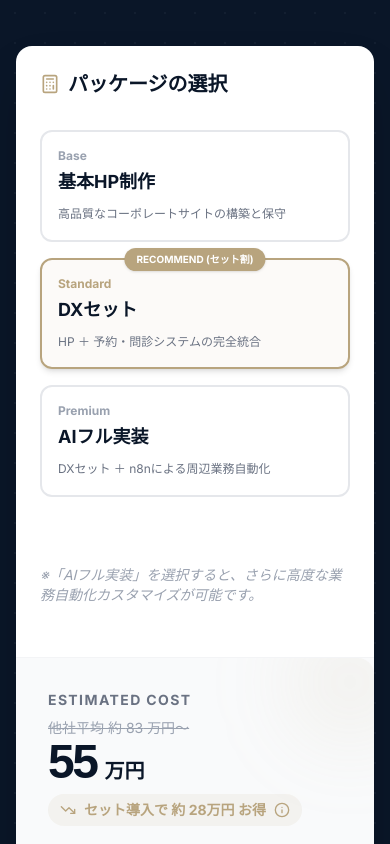
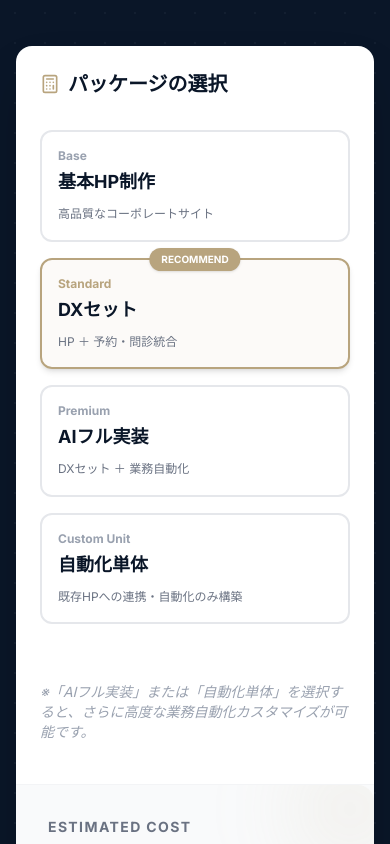
Before and after one commit to keoppp/systembook-HP, a Next.js app: page / in a window 390 px wide. Shown: the part 6640-7484 px from the top of the page. Built offline with nearby package versions, Linux system fonts and the light colour scheme.

Commit message:
Feat: Add standalone automation plan with custom budget slider

```diff
--- a/components/sections/EstimatorSection.tsx
+++ b/components/sections/EstimatorSection.tsx
@@ -25,8 +25,9 @@ export const COST_SAVING_EVIDENCE = {
 };
 
 export default function EstimatorSection() {
-  const [planType, setPlanType] = useState<'hp' | 'dx' | 'ai'>('dx');
+  const [planType, setPlanType] = useState<'hp' | 'dx' | 'ai' | 'auto_only'>('dx');
   const [aiLevel, setAiLevel] = useState<'partial' | 'standard' | 'full'>('standard');
+  const [autoOnlyValue, setAutoOnlyValue] = useState(40); // 20万〜100万のレンジ (Default 40万)
   const [calculatedTotal, setCalculatedTotal] = useState(0);
   const [calculatedMonthly, setCalculatedMonthly] = useState(0);
 
@@ -34,6 +35,11 @@ export default function EstimatorSection() {
     let total = 40; // 基本HP制作 (Base)
     let monthly = 1.5;
 
+    if (planType === 'auto_only') {
+      total = autoOnlyValue;
+      // 20万で保守2.0万、100万で保守5.0万のイメージ
+      monthly = 2.0 + ((autoOnlyValue - 20) * (3.0 / 80.0));
+    } else {
       // DXセット (+15万 / +1万)
       if (planType === 'dx' || planType === 'ai') {
         total += 15;
@@ -53,10 +59,12 @@ export default function EstimatorSection() {
           monthly += 1.5; // 1.5万〜
         }
       }
+    }
 
     setCalculatedTotal(total);
-    setCalculatedMonthly(monthly);
-  }, [planType, aiLevel]);
+    // 小数第1位までに丸める
+    setCalculatedMonthly(Number(monthly.toFixed(1)));
+  }, [planType, aiLevel, autoOnlyValue]);
 
   // 他社平均（総予算に対する独自のざっくり乗数として約1.5倍で算出→ SystemBookが2/3のコストを表現）
   const competitorAverage = Math.round(calculatedTotal * 1.5);
@@ -96,15 +104,15 @@ export default function EstimatorSection() {
               パッケージの選択
             </h3>
 
-            {/* 3 Steps Plan Selection */}
-            <div className="grid grid-cols-1 md:grid-cols-3 gap-4 mb-10">
+            {/* 4 Steps Plan Selection */}
+            <div className="grid grid-cols-1 md:grid-cols-2 xl:grid-cols-4 gap-4 mb-10">
               <button
                 onClick={() => setPlanType('hp')}
                 className={`text-left p-4 rounded-xl border-2 transition-all ${planType === 'hp' ? 'border-gold bg-gold/5 shadow-md' : 'border-gray-200 hover:border-gold/50'}`}
               >
                 <div className="text-xs font-bold text-gray-400 mb-1">Base</div>
                 <div className="font-bold text-midnight mb-2 text-lg">基本HP制作</div>
-                <div className="text-xs text-gray-500 leading-relaxed">高品質なコーポレートサイトの構築と保守</div>
+                <div className="text-xs text-gray-500 leading-relaxed">高品質なコーポレートサイト</div>
               </button>
 
               <button
@@ -112,11 +120,11 @@ export default function EstimatorSection() {
                 className={`relative text-left p-4 rounded-xl border-2 transition-all ${planType === 'dx' ? 'border-gold bg-gold/5 shadow-md' : 'border-gray-200 hover:border-gold/50'}`}
               >
                 <div className="absolute -top-3 left-1/2 -translate-x-1/2 bg-gold text-white text-[10px] font-bold px-3 py-1 rounded-full shadow-sm whitespace-nowrap">
-                  RECOMMEND (セット割)
+                  RECOMMEND
                 </div>
                 <div className="text-xs font-bold text-gold mb-1">Standard</div>
                 <div className="font-bold text-midnight mb-2 text-lg">DXセット</div>
-                <div className="text-xs text-gray-500 leading-relaxed">HP ＋ 予約・問診システムの完全統合</div>
+                <div className="text-xs text-gray-500 leading-relaxed">HP ＋ 予約・問診統合</div>
               </button>
 
               <button
@@ -125,52 +133,58 @@ export default function EstimatorSection() {
               >
                 <div className="text-xs font-bold text-gray-400 mb-1">Premium</div>
                 <div className="font-bold text-midnight mb-2 text-lg">AIフル実装</div>
-                <div className="text-xs text-gray-500 leading-relaxed">DXセット ＋ n8nによる周辺業務自動化</div>
+                <div className="text-xs text-gray-500 leading-relaxed">DXセット ＋ 業務自動化</div>
+              </button>
+
+              <button
+                onClick={() => setPlanType('auto_only')}
+                className={`text-left p-4 rounded-xl border-2 transition-all ${planType === 'auto_only' ? 'border-gold bg-gold/5 shadow-md' : 'border-gray-200 hover:border-gold/50'}`}
+              >
+                <div className="text-xs font-bold text-gray-400 mb-1">Custom Unit</div>
+                <div className="font-bold text-midnight mb-2 text-lg">自動化単体</div>
+                <div className="text-xs text-gray-500 leading-relaxed">既存HPへの連携・自動化のみ構築</div>
               </button>
             </div>
 
-            {/* Sub-slider strictly for AI level */}
-            {planType === 'ai' && (
+            {/* Sub-slider strictly for Auto-only level */}
+            {planType === 'auto_only' && (
               <div className="bg-gray-50 p-6 rounded-xl border border-gray-100 animate-in fade-in slide-in-from-bottom-4 duration-500">
                 <div className="flex justify-between items-end mb-6">
                   <div>
-                    <div className="font-bold text-midnight mb-1">AI業務自動化レベルの詳細</div>
-                    <div className="text-sm text-gray-500">FAX処理、カルテ転記、リマインド等のカバー範囲</div>
+                    <div className="font-bold text-midnight mb-1">自動化の規模（ご予算感）</div>
+                    <div className="text-sm text-gray-500">自動化したい業務の範囲に合わせて調整してください</div>
                   </div>
+                  <div className="text-2xl font-bold text-gold">{autoOnlyValue}万円</div>
                 </div>
 
                 <input
                   type="range"
-                  min="0"
-                  max="2"
-                  value={aiLevel === 'partial' ? 0 : aiLevel === 'standard' ? 1 : 2}
-                  onChange={(e) => {
-                    const val = Number(e.target.value);
-                    if (val === 0) setAiLevel('partial');
-                    else if (val === 1) setAiLevel('standard');
-                    else setAiLevel('full');
-                  }}
+                  min="20"
+                  max="100"
+                  step="10"
+                  value={autoOnlyValue}
+                  onChange={(e) => setAutoOnlyValue(Number(e.target.value))}
                   className="w-full h-2 bg-gray-200 rounded-lg appearance-none cursor-pointer accent-gold relative z-10"
                 />
 
                 <div className="flex justify-between text-xs text-gray-400 mt-3 font-bold px-1 mb-5">
-                  <span className={aiLevel === 'partial' ? 'text-gold' : ''}>一部自動化</span>
-                  <span className={aiLevel === 'standard' ? 'text-gold' : ''}>標準パッケージ</span>
-                  <span className={aiLevel === 'full' ? 'text-gold' : ''}>フルカスタマイズ</span>
+                  <span className={autoOnlyValue === 20 ? 'text-gold' : ''}>小規模 (20万)</span>
+                  <span className={autoOnlyValue === 60 ? 'text-gold' : ''}>標準 (60万)</span>
+                  <span className={autoOnlyValue === 100 ? 'text-gold' : ''}>部門DX (100万)</span>
                 </div>
 
                 <div className="bg-white border border-gold/20 rounded-lg p-4 text-sm text-midnight font-bold leading-relaxed shadow-sm flex items-start gap-3">
                   <Check className="w-5 h-5 text-gold shrink-0 mt-0.5" />
-                  {aiValueDesc}
+                  「既存のホームページ等に対し、予約転記・通知・PDF発行などの裏側業務のみを外付けのn8nでAPI接続し自動化するプランです。」
                 </div>
               </div>
             )}
 
-            {planType !== 'ai' && (
+            {planType === 'hp' || planType === 'dx' ? (
               <div className="h-24 flex items-center justify-center text-sm text-gray-400 italic">
-                ※「AIフル実装」を選択すると、さらに高度な業務自動化カスタマイズが可能です。
+                ※「AIフル実装」または「自動化単体」を選択すると、さらに高度な業務自動化カスタマイズが可能です。
               </div>
-            )}
+            ) : null}
           </div>
 
           {/* Result Area */}
@@ -191,9 +205,10 @@ export default function EstimatorSection() {
                   <span className="text-5xl lg:text-6xl font-black text-midnight font-serif tracking-tighter">
                     {calculatedTotal}
                   </span>
-                  <span className="text-xl font-bold text-midnight">万円 <span className="text-gray-500 text-sm font-normal">{planType === 'ai' && aiLevel === 'full' ? '〜' : ''}</span></span>
+                  <span className="text-xl font-bold text-midnight">万円 <span className="text-gray-500 text-sm font-normal">{(planType === 'ai' && aiLevel === 'full') || planType === 'auto_only' ? '〜' : ''}</span></span>
                 </div>
 
+                {planType !== 'auto_only' && (
                   <div className="relative group cursor-help inline-flex items-center gap-2 text-gold font-bold text-sm bg-gold/10 px-3 py-1.5 rounded-full mb-8">
                     <TrendingDown className="w-4 h-4" />
                     セット導入で 約 {discountAmount}万円 お得
@@ -207,11 +222,27 @@ export default function EstimatorSection() {
                       </div>
                     </div>
                   </div>
+                )}
+                {planType === 'auto_only' && (
+                  <div className="relative group cursor-help inline-flex items-center gap-2 text-gold font-bold text-sm bg-gold/10 px-3 py-1.5 rounded-full mb-8">
+                    <TrendingDown className="w-4 h-4" />
+                    業界平均より 約33% コスト削減
+                    <Info className="w-4 h-4" />
+
+                    {/* Tooltip Content */}
+                    <div className="absolute top-full left-1/2 -translate-x-1/2 lg:translate-x-0 lg:left-0 mt-3 w-72 lg:w-80 bg-midnight border border-gold/30 p-4 rounded-lg shadow-2xl opacity-0 invisible group-hover:opacity-100 group-hover:visible transition-all z-50 pointer-events-none text-left">
+                      <div className="font-bold text-white mb-2 text-xs">【独自の非侵襲アプローチ】</div>
+                      <div className="text-[11px] font-normal text-platinum/90 leading-relaxed">
+                        電子カルテ本体への高額な改修を伴わず、周辺業務（予約、通知、FAX読み取りなど）を外付けのn8nでAPI接続する「非侵襲（ひしんしゅう）」方式を採用。これにより相場の2/3の価格での提供を実現しています。
+                      </div>
+                    </div>
+                  </div>
+                )}
 
                 <div className="border-t border-gray-200 pt-6">
                   <div className="flex justify-between items-center mb-2">
                     <span className="text-gray-600 font-bold">月額保守・運用費</span>
-                    <span className="text-xl font-bold text-midnight">{calculatedMonthly} <span className="text-sm text-gray-500 font-normal">万円/月 {planType === 'ai' && aiLevel === 'full' ? '〜' : ''}</span></span>
+                    <span className="text-xl font-bold text-midnight">{calculatedMonthly} <span className="text-sm text-gray-500 font-normal">万円/月 {(planType === 'ai' && aiLevel === 'full') || planType === 'auto_only' ? '〜' : ''}</span></span>
                   </div>
                   <div className="text-[11px] text-gray-500 leading-relaxed mb-6">
                     ※ サーバー維持費、AI API利用料、死活監視、セキュリティ更新を含みます。<br />
@@ -248,7 +279,7 @@ export default function EstimatorSection() {
                     )}
 
                     {/* AI Automation Evidence */}
-                    {planType === 'ai' && (
+                    {(planType === 'ai' || planType === 'auto_only') && (
                       <a href={COST_SAVING_EVIDENCE.automation.link} target="_blank" rel="noopener noreferrer" className="block bg-white p-3 rounded border border-gray-100 shadow-sm hover:border-gold/50 transition-colors group">
                         <div className="flex justify-between items-start">
                           <div className="text-xs font-bold text-midnight mb-1">{COST_SAVING_EVIDENCE.automation.title}</div>
```
Lines whose indentation alone changed are shown as unchanged.
